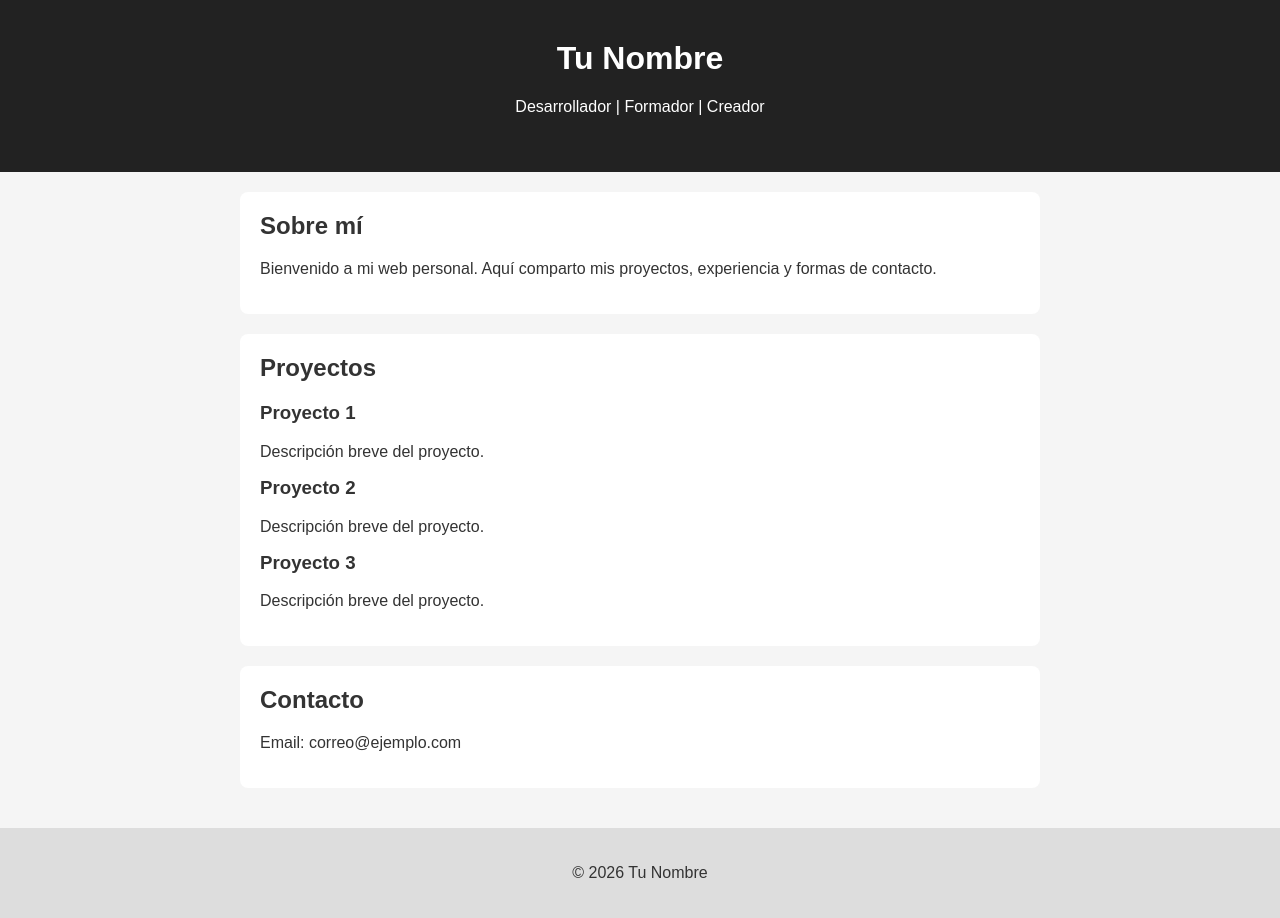
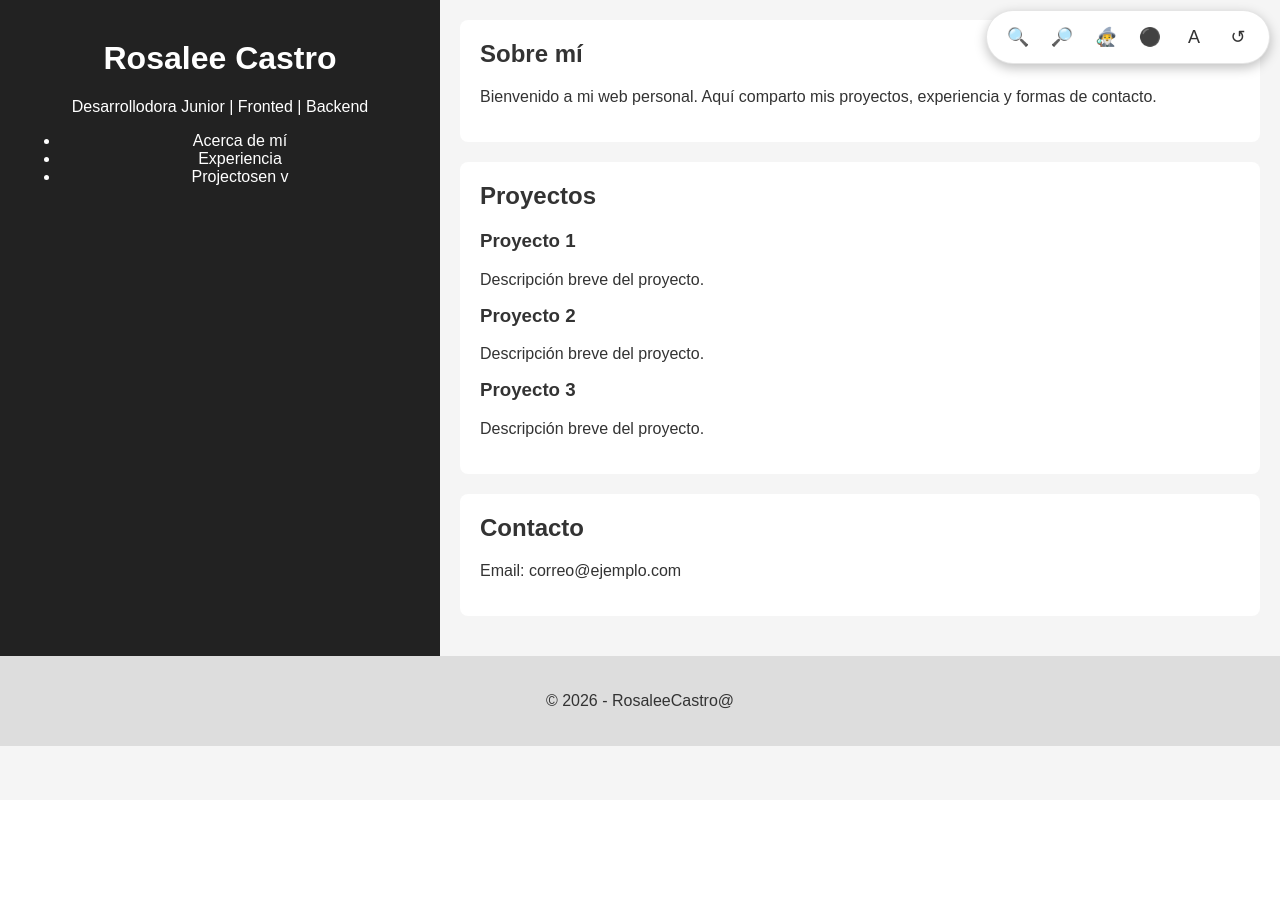
Before and after one commit to RosaleeCastro/Web_Portafolio, a PHP site: page / in a window 1280 px wide. After the commit the page ends 746 px from the top, so only its background shows below. Run offline with PHP 8.4, Linux system fonts and the light colour scheme.

Commit message:
feat : add style and change de position

```diff
--- a/accesibilidad.css
+++ b/accesibilidad.css
@@ -0,0 +1,32 @@
+.jocarsa-accesibilidad {
+  position: fixed;
+  top: 10px;
+  right: 10px;
+  background: white;
+  border-radius: 50px;
+  box-shadow: 0px 4px 12px rgba(0, 0, 0, 0.25);
+  padding: 10px 15px;
+  font-size: 18px;
+  display: flex;
+  gap: 12px;
+  align-items: center;
+  z-index: 99999;
+  border: 1px solid rgba(0, 0, 0, 0.1);
+}
+
+.jocarsa-accesibilidad div {
+  cursor: pointer;
+  width: 32px;
+  height: 32px;
+  display: flex;
+  align-items: center;
+  justify-content: center;
+  border-radius: 50%;
+  transition: all 0.2s ease;
+  user-select: none;
+}
+
+.jocarsa-accesibilidad div:hover {
+  background: #f0f0f0;
+  transform: scale(1.1);
+}
--- a/index.html
+++ b/index.html
@@ -4,22 +4,29 @@
     <meta charset="utf-8" />
     <meta name="viewport" content="width=device-width, initial-scale=1" />
     <title>Mi web personal</title>
-    <link rel="stylesheet" href="estilo.css" />
-    <script src="jocarsa-accesibilidad.js"></script>
+    <link rel="stylesheet" href="accesibilidad.css" />
+    <script src="accesibilidad.js"></script>
     <link rel="stylesheet" href="style.css" />
   </head>
   <body>
+    <div class="container">
       <header>
-      <h1>Tu Nombre</h1>
-      <p>Desarrollador | Formador | Creador</p>
+        <h1>Rosalee Castro</h1>
+        <p>Desarrollodora Junior | Fronted | Backend</p>
+        <nav>
+          <ul>
+            <li>Acerca de mí</li>
+            <li>Experiencia</li>
+            <li>Projectosen v</li>
+          </ul>
+        </nav>
       </header>
-
       <main>
         <section>
           <h2>Sobre mí</h2>
           <p>
-          Bienvenido a mi web personal. Aquí comparto mis proyectos, experiencia
-          y formas de contacto.
+            Bienvenido a mi web personal. Aquí comparto mis proyectos,
+            experiencia y formas de contacto.
           </p>
         </section>
 
@@ -47,9 +54,10 @@
           <p>Email: correo@ejemplo.com</p>
         </section>
       </main>
+    </div>
 
     <footer>
-      <p>© 2026 Tu Nombre</p>
+      <p>© 2026 - RosaleeCastro@</p>
     </footer>
   </body>
 </html>
--- a/style.css
+++ b/style.css
@@ -3,6 +3,10 @@ body {
   font-family: Arial, sans-serif;
   background: #f5f5f5;
   color: #333;
+}
+.container {
+  display: flex;
+  flex-direction: row;
 }
 
 header {
@@ -10,12 +14,14 @@ header {
   color: white;
   text-align: center;
   padding: 40px 20px;
+  flex: 1;
 }
 
 main {
   max-width: 800px;
   margin: auto;
   padding: 20px;
+  flex: 8;
 }
 
 section {
```
Lines whose indentation alone changed are shown as unchanged.
